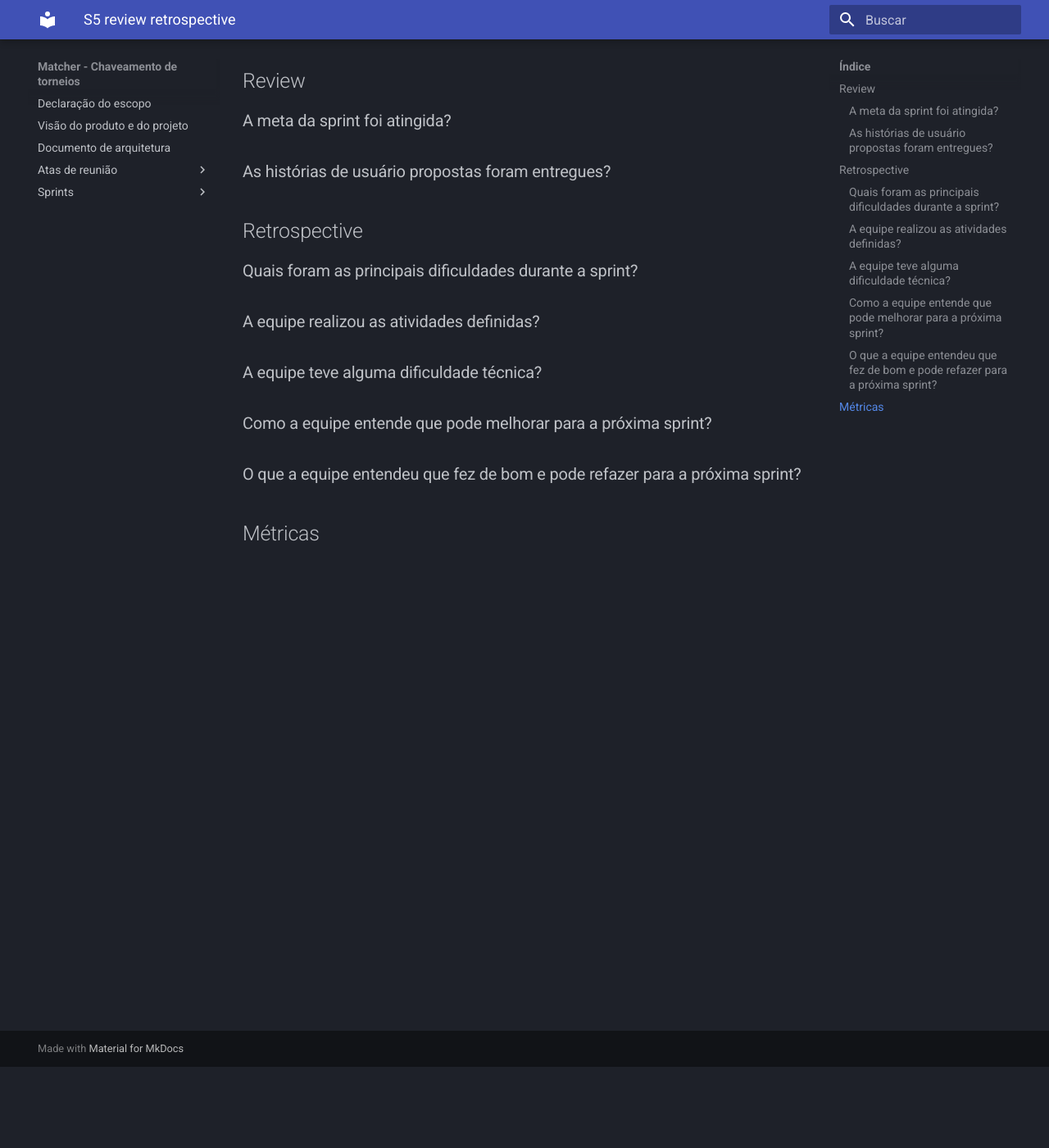
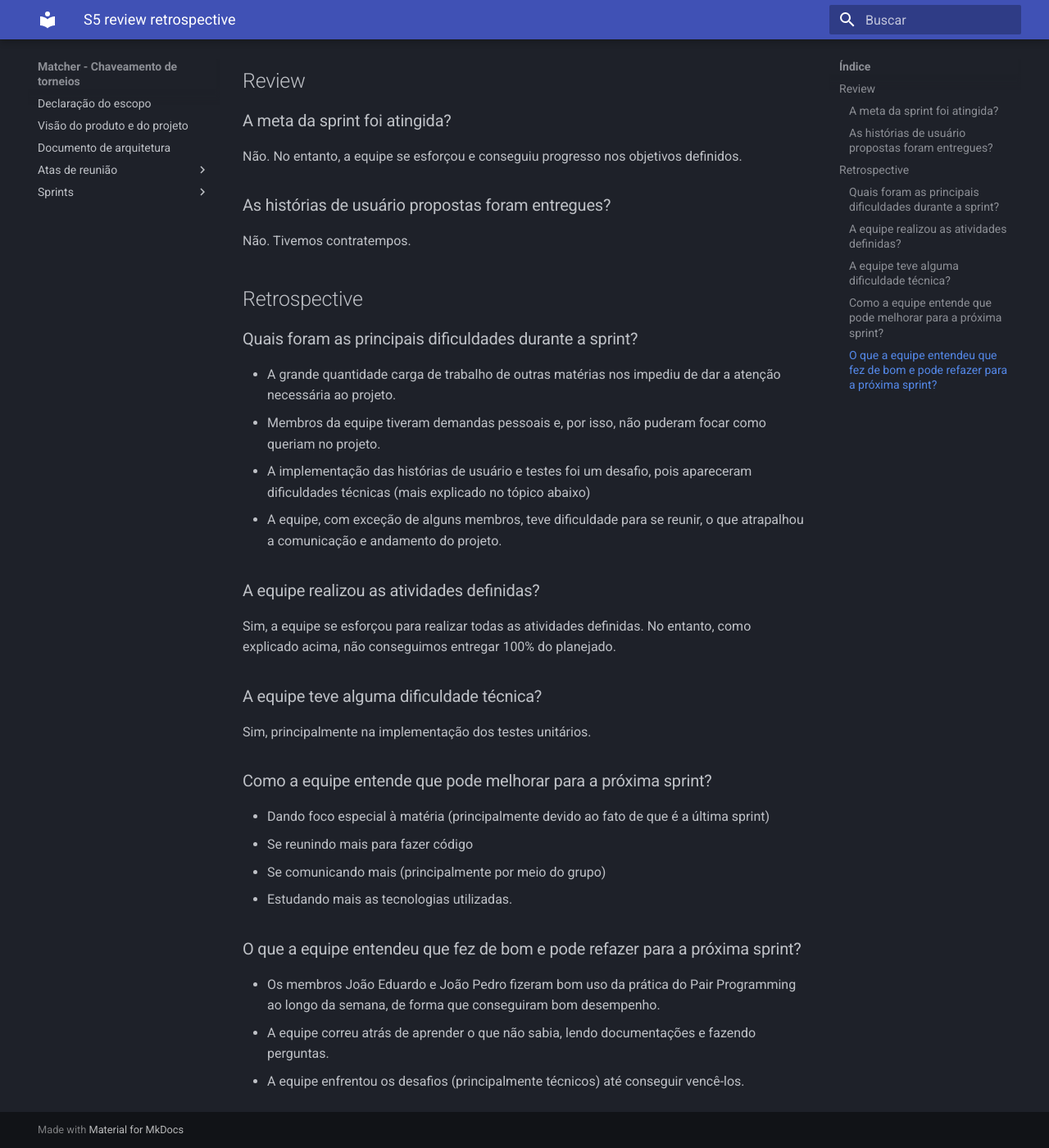
Before and after one commit to FGA0138-MDS-Ajax/2023-2-SIRIUS, an MkDocs documentation site: the page built from docs/sprints/sprint-5/s5-review-retrospective.md, in a window 1280 px wide and 1400 px high, scrolled down 99 px. Shown: the whole window at 82% size. Built offline with MkDocs 1.6.1 and Material for MkDocs 9.7.7, drawn with Linux system fonts in a browser that asks for light colours.

Commit message:
Adição de documentação de review e retrospective

```diff
--- a/docs/sprints/sprint-5/s5-review-retrospective.md
+++ b/docs/sprints/sprint-5/s5-review-retrospective.md
@@ -1,16 +1,37 @@
 ## Review
+
 ### A meta da sprint foi atingida?
+Não. No entanto, a equipe se esforçou e conseguiu progresso nos objetivos definidos.
 
 ### As histórias de usuário propostas foram entregues?
-
-
+Não. Tivemos contratempos.
 
 ## Retrospective
+
 ### Quais foram as principais dificuldades durante a sprint?
+
+- A grande quantidade carga de trabalho de outras matérias nos impediu de dar a atenção necessária ao projeto.
+- Membros da equipe tiveram demandas pessoais e, por isso, não puderam focar como queriam no projeto.
+- A implementação das histórias de usuário e testes foi um desafio, pois apareceram dificuldades técnicas (mais explicado no tópico abaixo)
+- A equipe, com exceção de alguns membros, teve dificuldade para se reunir, o que atrapalhou a comunicação e andamento do projeto.
+
 ### A equipe realizou as atividades definidas?
+
+Sim, a equipe se esforçou para realizar todas as atividades definidas. No entanto, como explicado acima, não conseguimos entregar 100% do planejado.
+
 ### A equipe teve alguma dificuldade técnica?
+
+Sim, principalmente na implementação dos testes unitários.
+
 ### Como a equipe entende que pode melhorar para a próxima sprint?
+
+- Dando foco especial à matéria (principalmente devido ao fato de que é a última sprint)
+- Se reunindo mais para fazer código
+- Se comunicando mais (principalmente por meio do grupo)
+- Estudando mais as tecnologias utilizadas.
+
 ### O que a equipe entendeu que fez de bom e pode refazer para a próxima sprint?
 
-
-## Métricas
+- Os membros João Eduardo e João Pedro fizeram bom uso da prática do Pair Programming ao longo da semana, de forma que conseguiram bom desempenho.
+- A equipe correu atrás de aprender o que não sabia, lendo documentações e fazendo perguntas.
+- A equipe enfrentou os desafios (principalmente técnicos) até conseguir vencê-los.
```
